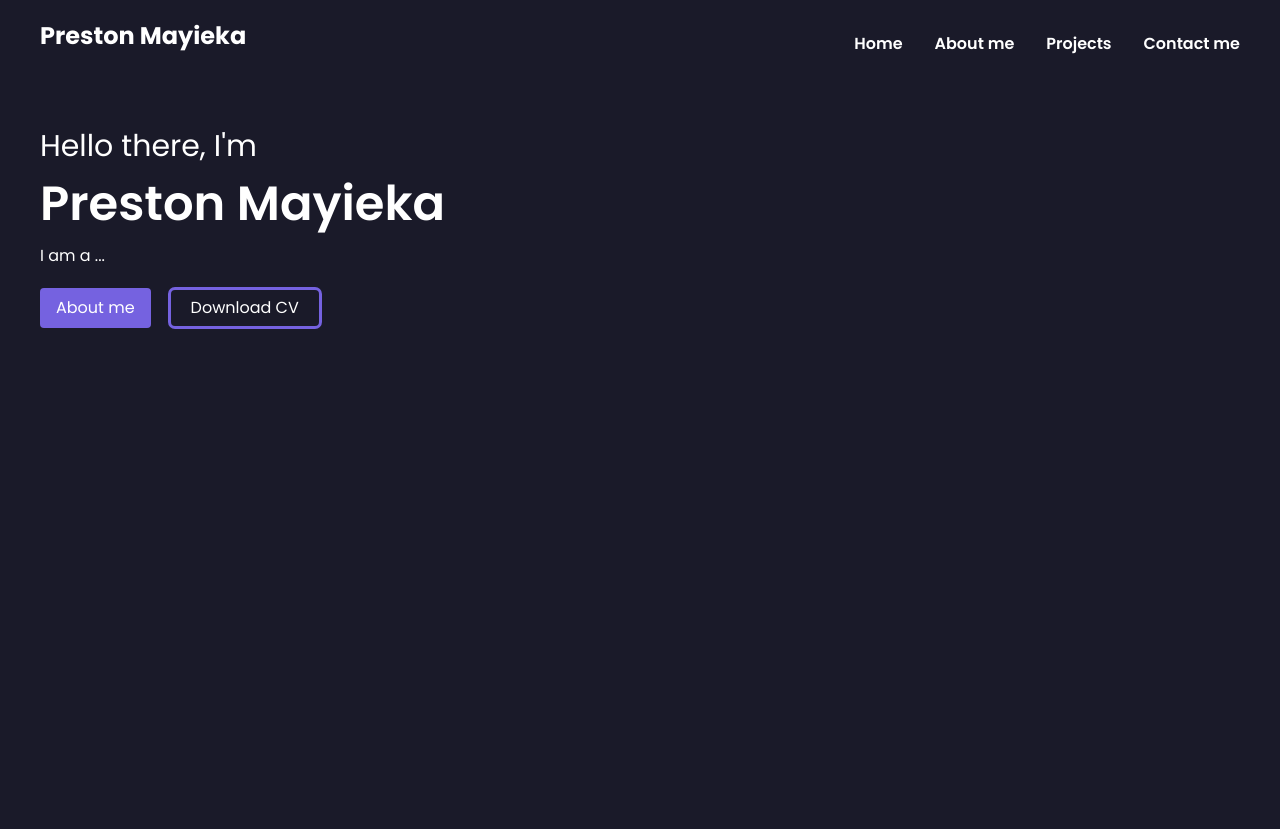
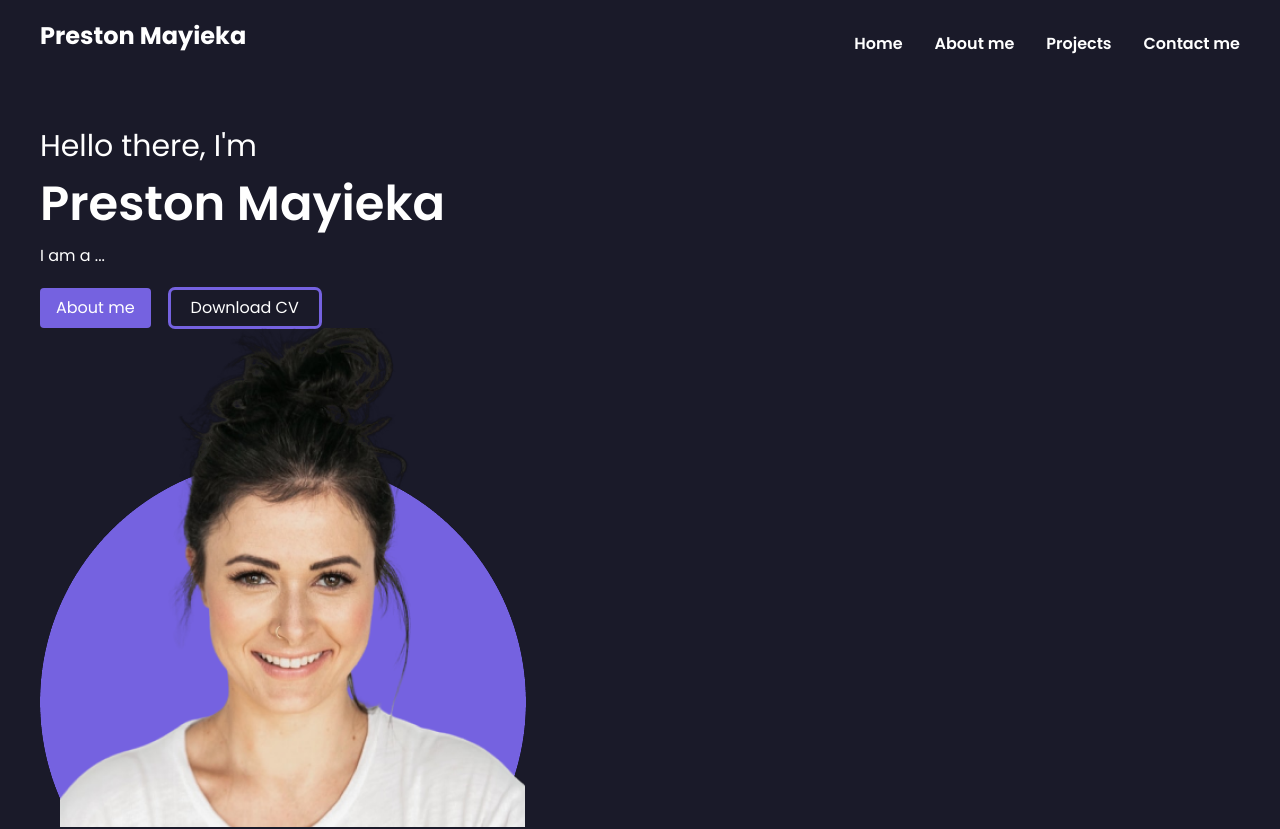
Before and after one commit to preston176/Personal-Portfolio, a React (Vite) app: page / in a window 1280 px wide. Shown: the top 829 px of the page. Built offline with nearby package versions, Linux system fonts and the light colour scheme.

Commit message:
img styling

```diff
--- a/src/components/Home.jsx
+++ b/src/components/Home.jsx
@@ -1,4 +1,5 @@
 import React from 'react';
+import heroImg from '../assets/img2.png'
 
 const Home = () => {
     return (
@@ -14,6 +15,10 @@ const Home = () => {
                         <button className='btn bg-primary py-2 px-4 text-white rounded hover:bg-white hover:text-primary transition-all duration-500'>About me</button>
                         <button className='btn outline px-5 py-1.5 rounded border-none text-white ml-5'>Download CV</button>
                     </div>
+                    {/* image */}
+                    <div className="order-first md:order-last relative">
+                    <img src={heroImg} alt="" />
+                    </div>
                 </div>
             </div>
         </div>
```
